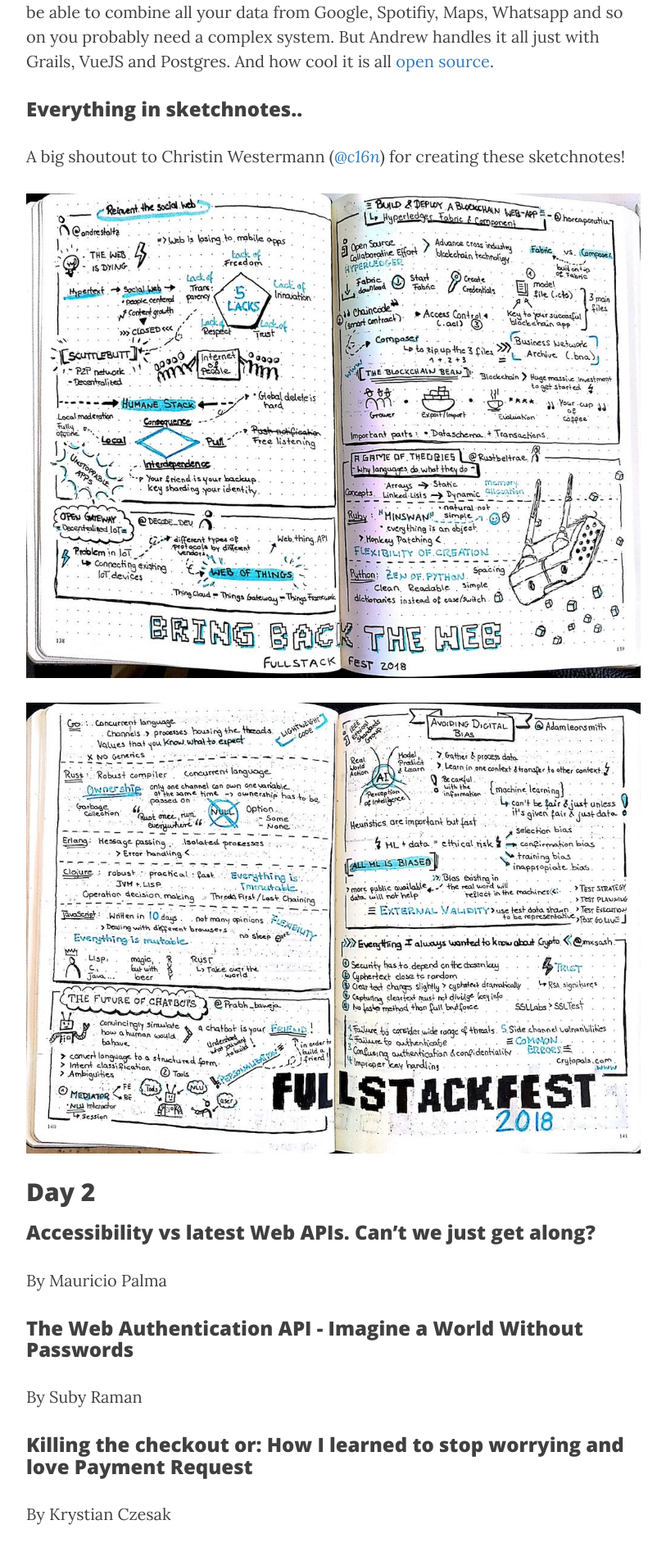
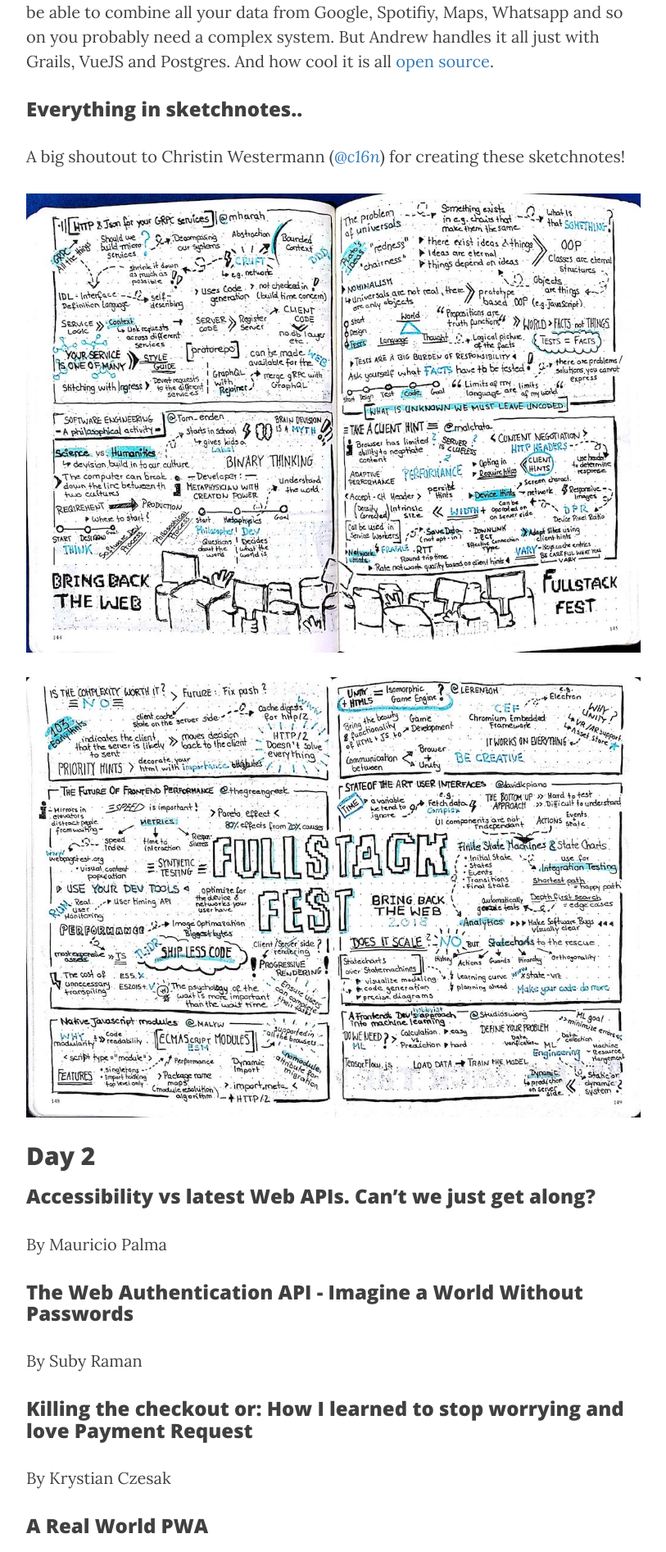
Before and after one commit to 040code/040code, a Jekyll site: the page built from _posts/2018-09-07-fsf-frontend.md, in a window 1280 px wide. Shown: the part 2346-4239 px from the top of the page at 82% size, without its empty margins (233-1046 px from the left). Built offline with Jekyll 4.4.1, drawn with Linux system fonts in a browser that asks for light colours; nearby versions of some CDN libraries; emoji names are drawn with the system emoji font; comment, search, counter and statistics services are not loaded.

Commit message:
Update sketches

```diff
--- a/_posts/2018-09-07-fsf-frontend.md
+++ b/_posts/2018-09-07-fsf-frontend.md
@@ -56,11 +56,11 @@
 A big shoutout to Christin Westermann ([@_c16n_](https://twitter.com/_c16n_)) for creating these sketchnotes!
 
 <a href="#">
-    <img src="{{ site.baseurl }}/assets/2018-09_fullstackfest/fullstackfest-2018-01.jpg" alt="fullstackfest-2018-01" width="100%">
+    <img src="{{ site.baseurl }}/assets/2018-09_fullstackfest/fullstackfest-2018-04.jpg" alt="fullstackfest-2018-04" width="100%">
 </a>
 
 <a href="#">
-    <img src="{{ site.baseurl }}/assets/2018-09_fullstackfest/fullstackfest-2018-02.jpg" alt="fullstackfest-2018-02" width="100%">
+    <img src="{{ site.baseurl }}/assets/2018-09_fullstackfest/fullstackfest-2018-05.jpg" alt="fullstackfest-2018-05" width="100%">
 </a>
 
 
```
Also changed, not shown: assets/2018-09_fullstackfest/fullstackfest-2018-05.jpg (added).
